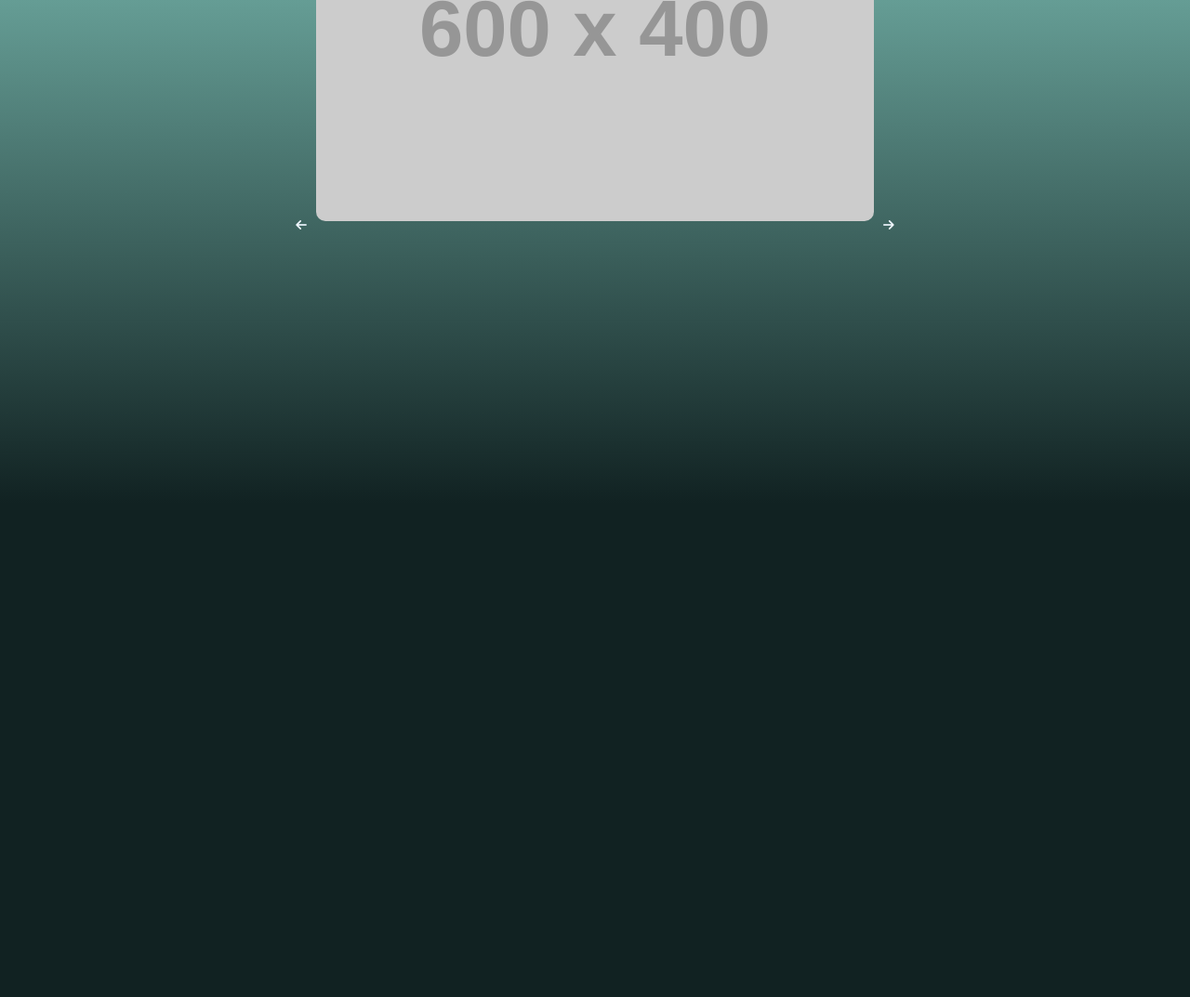
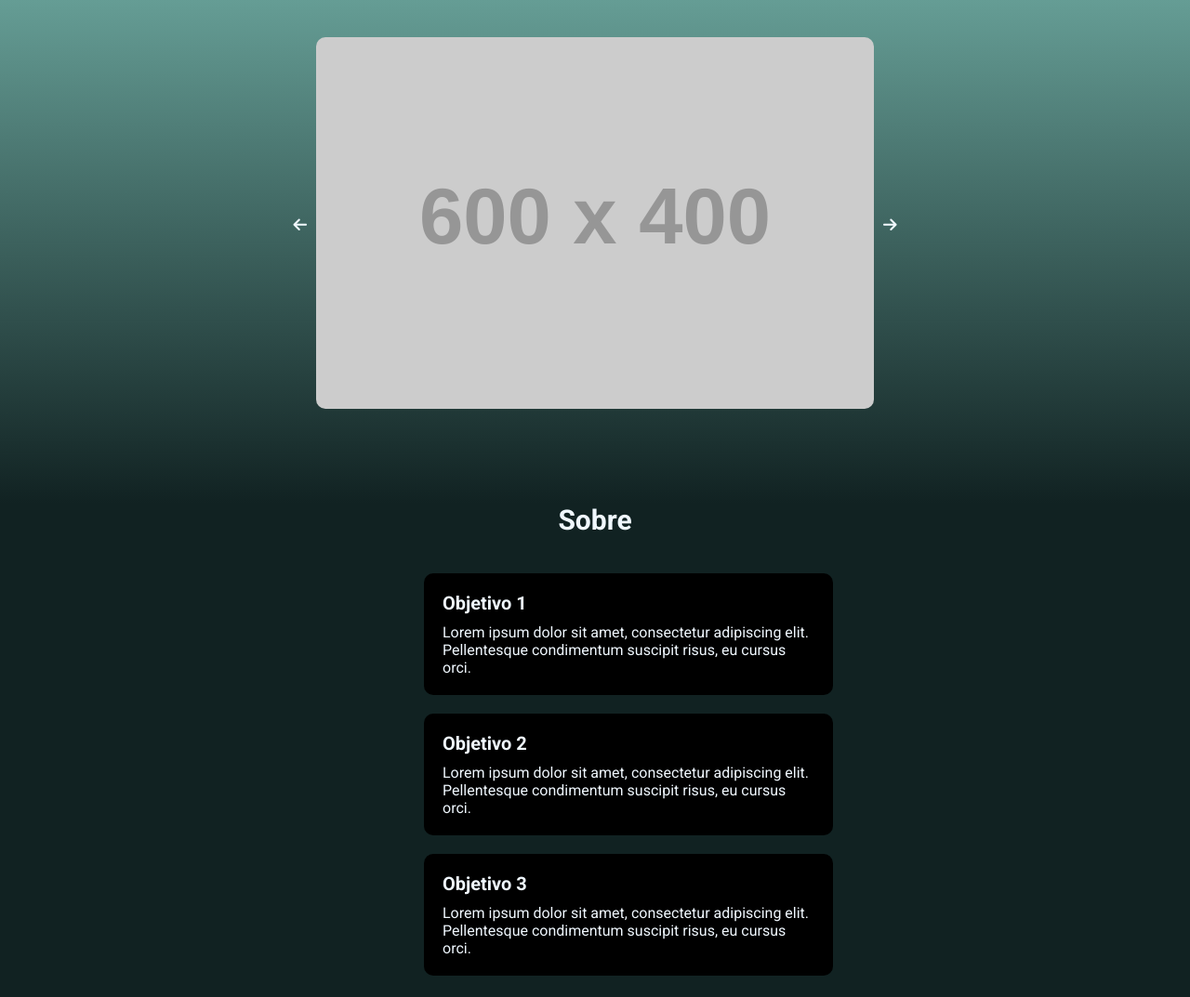
Before and after one commit to itsPedro/Landing-Page, a plain HTML site: page index.html in a window 1280 px wide. Shown: the part 858-1931 px from the top of the page at 93% size. Drawn offline with Linux system fonts and the light colour scheme; placeholder pictures from the web are drawn by us.

Commit message:
ajuste na interface

```diff
--- a/index.html
+++ b/index.html
@@ -28,14 +28,17 @@
     </nav>
     <div class="header">
         <h1>Bem Vindo</h1>
-        <button><i class="fa fa-add"></i></button>
+        <button class="btn"><i class="fa fa-add"></i></button>
     </div>
     <div class="servicos">
-        <button id="prev-btn"><i class="fa fa-arrow-left"></i></button>
+        <button id="prev-btn" class="btn"><i class="fa fa-arrow-left fa-lg"></i></button>
         <div class="serv-imgs"></div>
-        <button id="next-btn"><i class="fa fa-arrow-right"></i></button>
+        <button id="next-btn" class="btn"><i class="fa fa-arrow-right fa-lg"></i></button>
     </div>
-    <div class="sobre"></div>
+    <div class="sobre">
+        <h3 class="title">Sobre</h3>
+        <div class="objetivos"></div>
+    </div>
 
     <script src="script.js" defer></script>
 </body>
--- a/script.js
+++ b/script.js
@@ -72,6 +72,10 @@ class objetivos {
     }
 }
 
-let allOBJ = [ new objetivos('Teste','Testando')];
+let allOBJ = [
+    new objetivos('Objetivo 1','Lorem ipsum dolor sit amet, consectetur adipiscing elit. Pellentesque condimentum suscipit risus, eu cursus orci.'),
+    new objetivos('Objetivo 2','Lorem ipsum dolor sit amet, consectetur adipiscing elit. Pellentesque condimentum suscipit risus, eu cursus orci.'),
+    new objetivos('Objetivo 3','Lorem ipsum dolor sit amet, consectetur adipiscing elit. Pellentesque condimentum suscipit risus, eu cursus orci.'),
+];
 
 document.querySelector('.objetivos').innerHTML = allOBJ.reduce((acc, obj) => { return acc += obj.drawnOBJ() }, '');
--- a/style.css
+++ b/style.css
@@ -37,6 +37,107 @@
 
 .nav-link:hover {
     background-color: #6eaaa19b;
+}
+
+.header {
+    display: flex;
+    align-items: center;
+    justify-content: center;
+    flex-direction: column;
+    font-weight: bold;
+    font-size: 30px;
+    gap: 20px;
+    height: 800px;
+    background-image: url('./assets/header.png');
+    background-repeat: no-repeat;
+    background-position: center;
+    background-size: cover;
+    color: #112222;
+}
+
+.btn {
+    cursor: pointer;
+    padding: 10px;
+    background-color: transparent;
+    border-radius: 5px;
+    transition: 0.7s ease-in-out;
+}
+
+.btn:hover {
+    background-color: #6eaaa19b;
+}
+
+
+.servicos {
+    background-image: linear-gradient(to bottom, #6EAAA1, #112222);
+    height: 600px;
+    display: flex;
+    align-items: center;
+    justify-content: center;
+}
+
+.cont-serv-imgs {
+    position: relative;
+    display: flex;
+    align-items: center;
+    justify-content: center;
+}
+
+.serv-img {
+    position: absolute;
+    opacity: 0;
+    transition: opacity .2s;
+    border-radius: 10px;
+}
+
+.on {
+    opacity: 1;
+    position: relative;
+}
+
+#prev-btn, #next-btn {
+    color: aliceblue;
+    border: none;
+    background-color: transparent;
+    cursor: pointer;
+    padding: 10px;
+}
+
+.sobre {
+    display: flex;
+    flex-direction: column;
+    align-items: center;
+    background-color: #112222;
+    height: 600px;
+    gap: 20px;
+}
+
+.title {
+    display: flex;
+    justify-content: center;
+    width: 100%;
+    color: aliceblue;
+    font-size: 30px;
+    font-weight: bold;
+}
+
+.objetivo {
+    display: flex;
+    flex-direction: column;
+    gap: 10px;
+    color: aliceblue;
+    width: 400px;
+    margin: 20px;
+    margin-left: 10%;
+    background-color: black;
+    padding: 20px;
+    border-radius: 10px;
+}
+
+.objetivo h3 {
+    color: aliceblue;
+    font-size: 20px;
+    font-weight: bold;
 }
 
 @media screen and (max-width: 768px) {
@@ -80,84 +181,19 @@
     .menu-icon i {
       color: aliceblue;
     }
+
+    .serv-img {
+        height: 97%;
+        width: 97%;
+    }
+    .objetivo {
+        width: 350px;
+    }
 }
+
 
 @media screen and (min-width: 768px)  {
     .menu-icon {
       display: none;
     }
 }
-
-.header {
-    display: flex;
-    align-items: center;
-    justify-content: center;
-    flex-direction: column;
-    font-weight: bold;
-    font-size: 30px;
-    gap: 20px;
-    height: 800px;
-    background-image: url('./assets/header.png');
-    background-repeat: no-repeat;
-    background-position: center;
-    background-size: cover;
-    color: #112222;
-}
-
-.header button {
-    cursor: pointer;
-    padding: 10px;
-    background-color: transparent;
-    border-radius: 5px;
-    transition: 0.7s ease-in-out;
-}
-
-.header button:hover {
-    background-color: #6eaaa19b;
-}
-
-
-.servicos {
-    background-image: linear-gradient(to bottom, #6EAAA1, #112222);
-    height: 600px;
-    display: flex;
-    align-items: center;
-    justify-content: center;
-}
-
-.cont-serv-imgs {
-    display: flex;
-    align-items: center;
-    justify-content: center;
-}
-
-.serv-img {
-    opacity: 0;
-    transition: opacity .2s;
-    border-radius: 10px;
-}
-
-@media screen and (max-width: 768px) {
-    .serv-img {
-        height: 50%;
-        width: 50%;
-    }
-}
-
-.on {
-    opacity: 1;
-    position: absolute;
-}
-
-#prev-btn, #next-btn {
-    color: aliceblue;
-    border: none;
-    background-color: transparent;
-    cursor: pointer;
-    margin: 10px;
-}
-
-.sobre {
-    background-color: #112222;
-    height: 600px;
-}
```
